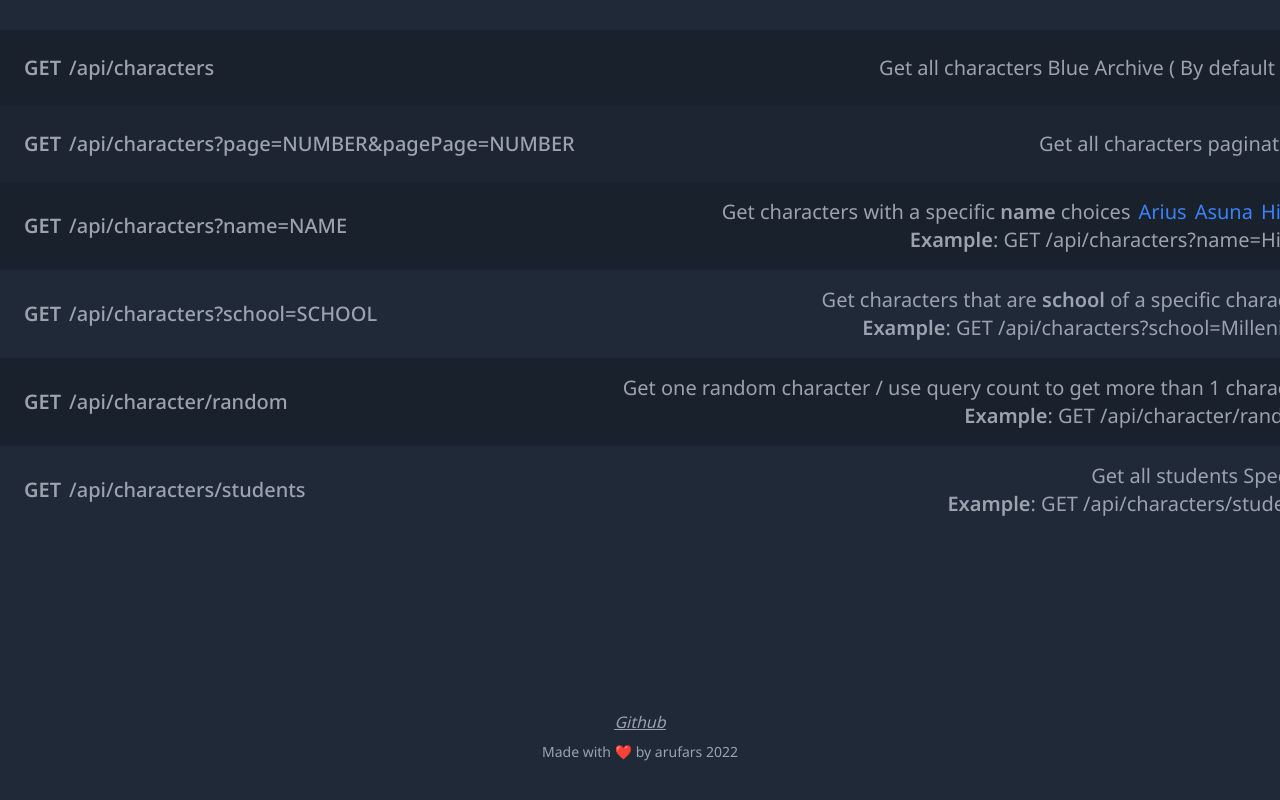
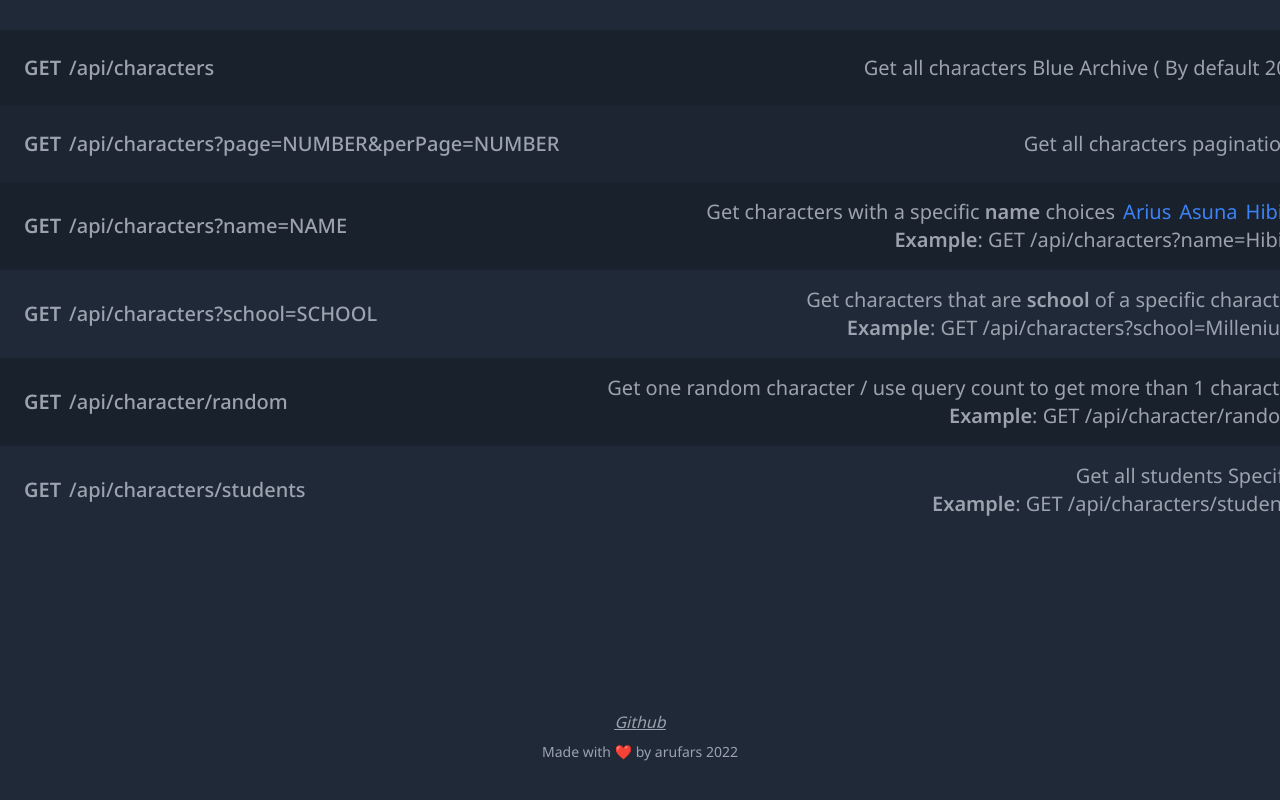
Before and after one commit to arufars/api-blue-archive, a Next.js app: page / in a window 1280 px wide. Shown: the part 930-1730 px from the top of the page. Built offline with nearby package versions, Linux system fonts and the light colour scheme.

Commit message:
fixes typo (#66)

```diff
--- a/src/pages/index.tsx
+++ b/src/pages/index.tsx
@@ -54,7 +54,7 @@ const Home: NextPage = () => {
                   <span className='font-bold'>GET</span>
                   <Link href='/api/characters?page=3&perPage=20'>
                     <span className='ml-2 font-medium cursor-pointer'>
-                      /api/characters?page=NUMBER&pagePage=NUMBER
+                      /api/characters?page=NUMBER&perPage=NUMBER
                     </span>
                   </Link>
                 </td>
```
